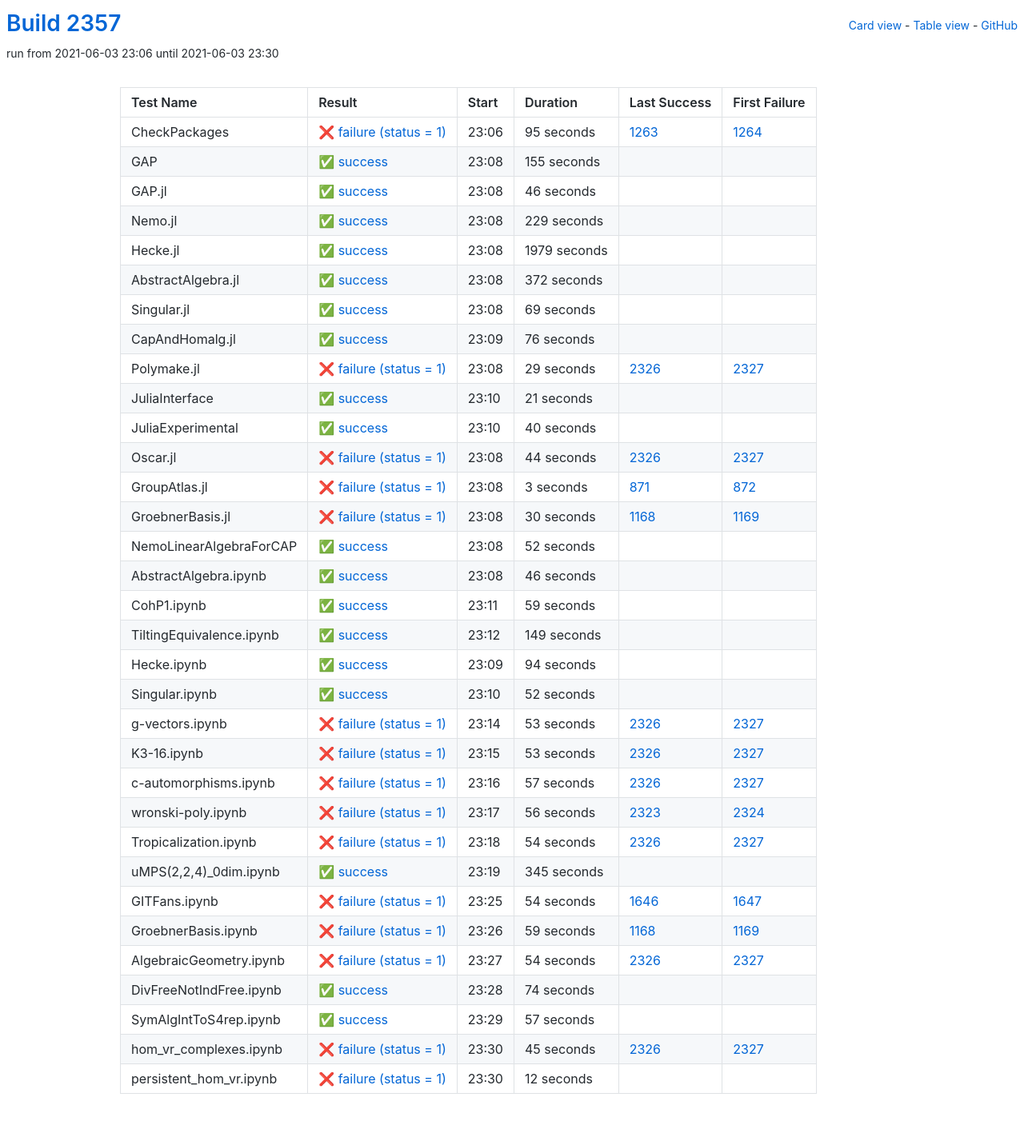
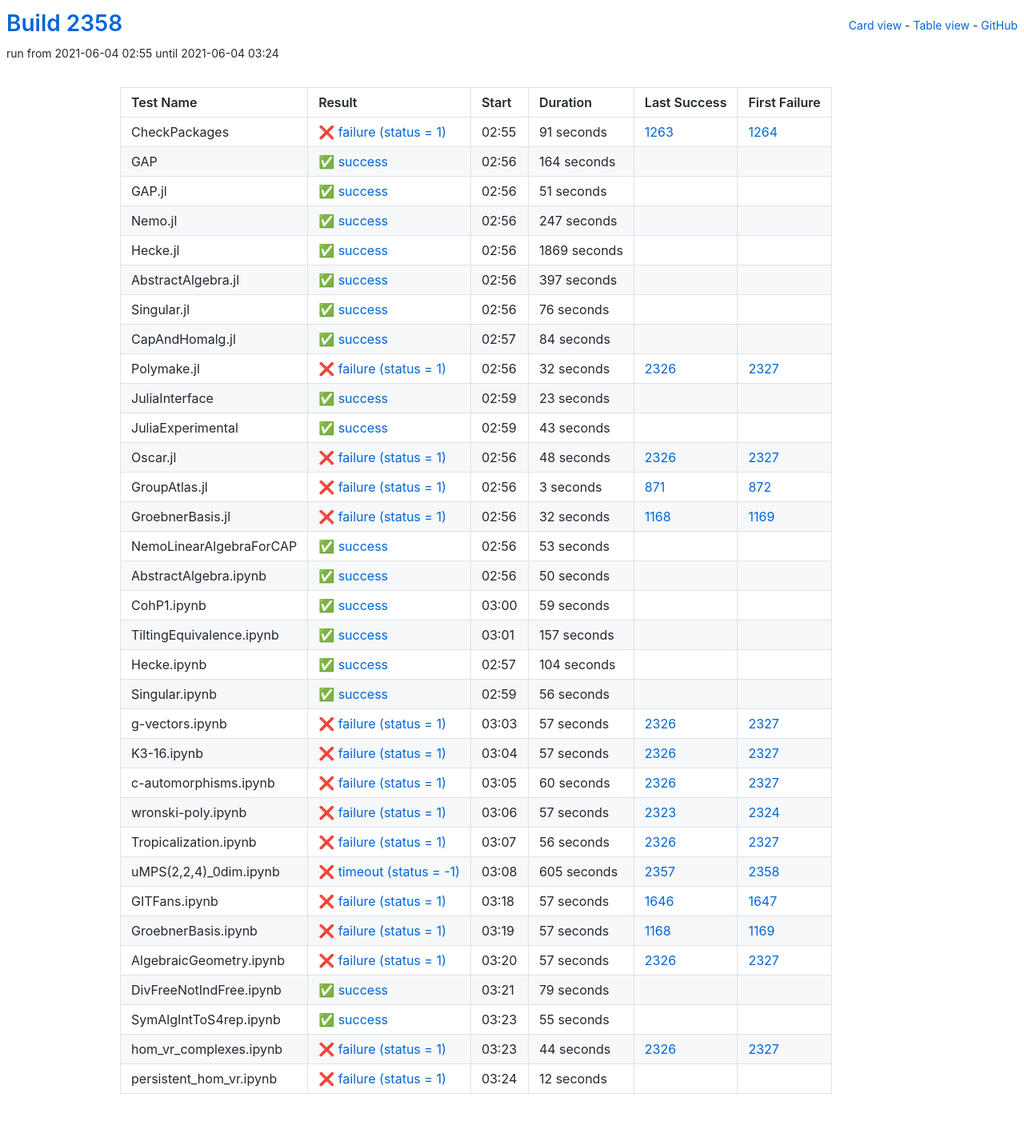
Before and after one commit to oscar-system/oscar-ci-status-stable, a Jekyll site: the page built from table.html, in a window 1280 px wide. Shown: the whole page at 80% size. Built offline with Jekyll 4.4.1, drawn with Linux system fonts in a browser that asks for light colours.

Commit message:
Build #2358

```diff
--- a/_data/ci.yml
+++ b/_data/ci.yml
@@ -1,6 +1,6 @@
 ---
-build: 2357
-build_url: https://oscarci.mathematik.uni-kl.de/job/oscar-stable/2357/
+build: 2358
+build_url: https://oscarci.mathematik.uni-kl.de/job/oscar-stable/2358/
 job: oscar-stable
 organization: oscar-system
 repo: oscar-ci-status-stable
@@ -8,92 +8,80 @@ repourl: https://github.com/oscar-system/oscar-ci-status-stable
 tests:
 - name: CheckPackages
   id: checkpackages
-  log: https://oscarci.mathematik.uni-kl.de/job/oscar-stable/2357/artifact/logs/build-2357/CheckPackages.log
-  start: 2021-06-03 23:06
+  log: https://oscarci.mathematik.uni-kl.de/job/oscar-stable/2358/artifact/logs/build-2358/CheckPackages.log
+  start: 2021-06-04 02:55
   success: false
   exitcode: 1
   status: failure
-  duration: 95
+  duration: 91
   last_success: 1263
   last_success_url: https://oscarci.mathematik.uni-kl.de/job/oscar-stable/1263/
   first_failure: 1264
   first_failure_url: https://oscarci.mathematik.uni-kl.de/job/oscar-stable/1264/
 - name: GAP
   id: gap
-  log: https://oscarci.mathematik.uni-kl.de/job/oscar-stable/2357/artifact/logs/build-2357/GAP.log
-  start: 2021-06-03 23:08
+  log: https://oscarci.mathematik.uni-kl.de/job/oscar-stable/2358/artifact/logs/build-2358/GAP.log
+  start: 2021-06-04 02:56
   success: true
   exitcode: 0
   status: success
-  duration: 155
+  duration: 164
   last_success: false
   last_success_url:
   first_failure: false
   first_failure_url:
 - name: GAP.jl
   id: gap-jl
-  log: https://oscarci.mathematik.uni-kl.de/job/oscar-stable/2357/artifact/logs/build-2357/GAP.jl.log
-  start: 2021-06-03 23:08
+  log: https://oscarci.mathematik.uni-kl.de/job/oscar-stable/2358/artifact/logs/build-2358/GAP.jl.log
+  start: 2021-06-04 02:56
   success: true
   exitcode: 0
   status: success
-  duration: 46
+  duration: 51
   last_success: false
   last_success_url:
   first_failure: false
   first_failure_url:
 - name: Nemo.jl
   id: nemo-jl
-  log: https://oscarci.mathematik.uni-kl.de/job/oscar-stable/2357/artifact/logs/build-2357/Nemo.jl.log
-  start: 2021-06-03 23:08
+  log: https://oscarci.mathematik.uni-kl.de/job/oscar-stable/2358/artifact/logs/build-2358/Nemo.jl.log
+  start: 2021-06-04 02:56
   success: true
   exitcode: 0
   status: success
-  duration: 229
+  duration: 247
   last_success: false
   last_success_url:
   first_failure: false
   first_failure_url:
 - name: Hecke.jl
   id: hecke-jl
-  log: https://oscarci.mathematik.uni-kl.de/job/oscar-stable/2357/artifact/logs/build-2357/Hecke.jl.log
-  start: 2021-06-03 23:08
+  log: https://oscarci.mathematik.uni-kl.de/job/oscar-stable/2358/artifact/logs/build-2358/Hecke.jl.log
+  start: 2021-06-04 02:56
   success: true
   exitcode: 0
   status: success
-  duration: 1979
+  duration: 1869
   last_success: false
   last_success_url:
   first_failure: false
   first_failure_url:
 - name: AbstractAlgebra.jl
   id: abstractalgebra-jl
-  log: https://oscarci.mathematik.uni-kl.de/job/oscar-stable/2357/artifact/logs/build-2357/AbstractAlgebra.jl.log
-  start: 2021-06-03 23:08
+  log: https://oscarci.mathematik.uni-kl.de/job/oscar-stable/2358/artifact/logs/build-2358/AbstractAlgebra.jl.log
+  start: 2021-06-04 02:56
   success: true
   exitcode: 0
   status: success
-  duration: 372
+  duration: 397
   last_success: false
   last_success_url:
   first_failure: false
   first_failure_url:
 - name: Singular.jl
   id: singular-jl
-  log: https://oscarci.mathematik.uni-kl.de/job/oscar-stable/2357/artifact/logs/build-2357/Singular.jl.log
-  start: 2021-06-03 23:08
-  success: true
-  exitcode: 0
-  status: success
-  duration: 69
-  last_success: false
-  last_success_url:
-  first_failure: false
-  first_failure_url:
-- name: CapAndHomalg.jl
-  id: capandhomalg-jl
-  log: https://oscarci.mathematik.uni-kl.de/job/oscar-stable/2357/artifact/logs/build-2357/CapAndHomalg.jl.log
-  start: 2021-06-03 23:09
+  log: https://oscarci.mathematik.uni-kl.de/job/oscar-stable/2358/artifact/logs/build-2358/Singular.jl.log
+  start: 2021-06-04 02:56
   success: true
   exitcode: 0
   status: success
@@ -102,58 +90,70 @@ tests:
   last_success_url:
   first_failure: false
   first_failure_url:
+- name: CapAndHomalg.jl
+  id: capandhomalg-jl
+  log: https://oscarci.mathematik.uni-kl.de/job/oscar-stable/2358/artifact/logs/build-2358/CapAndHomalg.jl.log
+  start: 2021-06-04 02:57
+  success: true
+  exitcode: 0
+  status: success
+  duration: 84
+  last_success: false
+  last_success_url:
+  first_failure: false
+  first_failure_url:
 - name: Polymake.jl
   id: polymake-jl
-  log: https://oscarci.mathematik.uni-kl.de/job/oscar-stable/2357/artifact/logs/build-2357/Polymake.jl.log
-  start: 2021-06-03 23:08
+  log: https://oscarci.mathematik.uni-kl.de/job/oscar-stable/2358/artifact/logs/build-2358/Polymake.jl.log
+  start: 2021-06-04 02:56
   success: false
   exitcode: 1
   status: failure
-  duration: 29
+  duration: 32
   last_success: 2326
   last_success_url: https://oscarci.mathematik.uni-kl.de/job/oscar-stable/2326/
   first_failure: 2327
   first_failure_url: https://oscarci.mathematik.uni-kl.de/job/oscar-stable/2327/
 - name: JuliaInterface
   id: juliainterface
-  log: https://oscarci.mathematik.uni-kl.de/job/oscar-stable/2357/artifact/logs/build-2357/JuliaInterface.log
-  start: 2021-06-03 23:10
+  log: https://oscarci.mathematik.uni-kl.de/job/oscar-stable/2358/artifact/logs/build-2358/JuliaInterface.log
+  start: 2021-06-04 02:59
   success: true
   exitcode: 0
   status: success
-  duration: 21
+  duration: 23
   last_success: false
   last_success_url:
   first_failure: false
   first_failure_url:
 - name: JuliaExperimental
   id: juliaexperimental
-  log: https://oscarci.mathematik.uni-kl.de/job/oscar-stable/2357/artifact/logs/build-2357/JuliaExperimental.log
-  start: 2021-06-03 23:10
+  log: https://oscarci.mathematik.uni-kl.de/job/oscar-stable/2358/artifact/logs/build-2358/JuliaExperimental.log
+  start: 2021-06-04 02:59
   success: true
   exitcode: 0
   status: success
-  duration: 40
+  duration: 43
   last_success: false
   last_success_url:
   first_failure: false
   first_failure_url:
 - name: Oscar.jl
   id: oscar-jl
-  log: https://oscarci.mathematik.uni-kl.de/job/oscar-stable/2357/artifact/logs/build-2357/Oscar.jl.log
-  start: 2021-06-03 23:08
+  log: https://oscarci.mathematik.uni-kl.de/job/oscar-stable/2358/artifact/logs/build-2358/Oscar.jl.log
+  start: 2021-06-04 02:56
   success: false
   exitcode: 1
   status: failure
-  duration: 44
+  duration: 48
   last_success: 2326
   last_success_url: https://oscarci.mathematik.uni-kl.de/job/oscar-stable/2326/
   first_failure: 2327
   first_failure_url: https://oscarci.mathematik.uni-kl.de/job/oscar-stable/2327/
 - name: GroupAtlas.jl
   id: groupatlas-jl
-  log: https://oscarci.mathematik.uni-kl.de/job/oscar-stable/2357/artifact/logs/build-2357/GroupAtlas.jl.log
-  start: 2021-06-03 23:08
+  log: https://oscarci.mathematik.uni-kl.de/job/oscar-stable/2358/artifact/logs/build-2358/GroupAtlas.jl.log
+  start: 2021-06-04 02:56
   success: false
   exitcode: 1
   status: failure
@@ -164,44 +164,44 @@ tests:
   first_failure_url: https://oscarci.mathematik.uni-kl.de/job/oscar-stable/872/
 - name: GroebnerBasis.jl
   id: groebnerbasis-jl
-  log: https://oscarci.mathematik.uni-kl.de/job/oscar-stable/2357/artifact/logs/build-2357/GroebnerBasis.jl.log
-  start: 2021-06-03 23:08
+  log: https://oscarci.mathematik.uni-kl.de/job/oscar-stable/2358/artifact/logs/build-2358/GroebnerBasis.jl.log
+  start: 2021-06-04 02:56
   success: false
   exitcode: 1
   status: failure
-  duration: 30
+  duration: 32
   last_success: 1168
   last_success_url: https://oscarci.mathematik.uni-kl.de/job/oscar-stable/1168/
   first_failure: 1169
   first_failure_url: https://oscarci.mathematik.uni-kl.de/job/oscar-stable/1169/
 - name: NemoLinearAlgebraForCAP
   id: nemolinearalgebraforcap
-  log: https://oscarci.mathematik.uni-kl.de/job/oscar-stable/2357/artifact/logs/build-2357/NemoLinearAlgebraForCAP.log
-  start: 2021-06-03 23:08
+  log: https://oscarci.mathematik.uni-kl.de/job/oscar-stable/2358/artifact/logs/build-2358/NemoLinearAlgebraForCAP.log
+  start: 2021-06-04 02:56
   success: true
   exitcode: 0
   status: success
-  duration: 52
+  duration: 53
   last_success: false
   last_success_url:
   first_failure: false
   first_failure_url:
 - name: AbstractAlgebra.ipynb
   id: abstractalgebra-ipynb
-  log: https://oscarci.mathematik.uni-kl.de/job/oscar-stable/2357/artifact/logs/build-2357/AbstractAlgebra.ipynb.log
-  start: 2021-06-03 23:08
+  log: https://oscarci.mathematik.uni-kl.de/job/oscar-stable/2358/artifact/logs/build-2358/AbstractAlgebra.ipynb.log
+  start: 2021-06-04 02:56
   success: true
   exitcode: 0
   status: success
-  duration: 46
+  duration: 50
   last_success: false
   last_success_url:
   first_failure: false
   first_failure_url:
 - name: CohP1.ipynb
   id: cohp1-ipynb
-  log: https://oscarci.mathematik.uni-kl.de/job/oscar-stable/2357/artifact/logs/build-2357/CohP1.ipynb.log
-  start: 2021-06-03 23:11
+  log: https://oscarci.mathematik.uni-kl.de/job/oscar-stable/2358/artifact/logs/build-2358/CohP1.ipynb.log
+  start: 2021-06-04 03:00
   success: true
   exitcode: 0
   status: success
@@ -212,68 +212,44 @@ tests:
   first_failure_url:
 - name: TiltingEquivalence.ipynb
   id: tiltingequivalence-ipynb
-  log: https://oscarci.mathematik.uni-kl.de/job/oscar-stable/2357/artifact/logs/build-2357/TiltingEquivalence.ipynb.log
-  start: 2021-06-03 23:12
+  log: https://oscarci.mathematik.uni-kl.de/job/oscar-stable/2358/artifact/logs/build-2358/TiltingEquivalence.ipynb.log
+  start: 2021-06-04 03:01
   success: true
   exitcode: 0
   status: success
-  duration: 149
+  duration: 157
   last_success: false
   last_success_url:
   first_failure: false
   first_failure_url:
 - name: Hecke.ipynb
   id: hecke-ipynb
-  log: https://oscarci.mathematik.uni-kl.de/job/oscar-stable/2357/artifact/logs/build-2357/Hecke.ipynb.log
-  start: 2021-06-03 23:09
+  log: https://oscarci.mathematik.uni-kl.de/job/oscar-stable/2358/artifact/logs/build-2358/Hecke.ipynb.log
+  start: 2021-06-04 02:57
   success: true
   exitcode: 0
   status: success
-  duration: 94
+  duration: 104
   last_success: false
   last_success_url:
   first_failure: false
   first_failure_url:
 - name: Singular.ipynb
   id: singular-ipynb
-  log: https://oscarci.mathematik.uni-kl.de/job/oscar-stable/2357/artifact/logs/build-2357/Singular.ipynb.log
-  start: 2021-06-03 23:10
+  log: https://oscarci.mathematik.uni-kl.de/job/oscar-stable/2358/artifact/logs/build-2358/Singular.ipynb.log
+  start: 2021-06-04 02:59
   success: true
   exitcode: 0
   status: success
-  duration: 52
+  duration: 56
   last_success: false
   last_success_url:
   first_failure: false
   first_failure_url:
 - name: g-vectors.ipynb
   id: g-vectors-ipynb
-  log: https://oscarci.mathematik.uni-kl.de/job/oscar-stable/2357/artifact/logs/build-2357/g-vectors.ipynb.log
-  start: 2021-06-03 23:14
-  success: false
-  exitcode: 1
-  status: failure
-  duration: 53
-  last_success: 2326
-  last_success_url: https://oscarci.mathematik.uni-kl.de/job/oscar-stable/2326/
-  first_failure: 2327
-  first_failure_url: https://oscarci.mathematik.uni-kl.de/job/oscar-stable/2327/
-- name: K3-16.ipynb
-  id: k3-16-ipynb
-  log: https://oscarci.mathematik.uni-kl.de/job/oscar-stable/2357/artifact/logs/build-2357/K3-16.ipynb.log
-  start: 2021-06-03 23:15
-  success: false
-  exitcode: 1
-  status: failure
-  duration: 53
-  last_success: 2326
-  last_success_url: https://oscarci.mathematik.uni-kl.de/job/oscar-stable/2326/
-  first_failure: 2327
-  first_failure_url: https://oscarci.mathematik.uni-kl.de/job/oscar-stable/2327/
-- name: c-automorphisms.ipynb
-  id: c-automorphisms-ipynb
-  log: https://oscarci.mathematik.uni-kl.de/job/oscar-stable/2357/artifact/logs/build-2357/c-automorphisms.ipynb.log
-  start: 2021-06-03 23:16
+  log: https://oscarci.mathematik.uni-kl.de/job/oscar-stable/2358/artifact/logs/build-2358/g-vectors.ipynb.log
+  start: 2021-06-04 03:03
   success: false
   exitcode: 1
   status: failure
@@ -282,118 +258,142 @@ tests:
   last_success_url: https://oscarci.mathematik.uni-kl.de/job/oscar-stable/2326/
   first_failure: 2327
   first_failure_url: https://oscarci.mathematik.uni-kl.de/job/oscar-stable/2327/
-- name: wronski-poly.ipynb
-  id: wronski-poly-ipynb
-  log: https://oscarci.mathematik.uni-kl.de/job/oscar-stable/2357/artifact/logs/build-2357/wronski-poly.ipynb.log
-  start: 2021-06-03 23:17
+- name: K3-16.ipynb
+  id: k3-16-ipynb
+  log: https://oscarci.mathematik.uni-kl.de/job/oscar-stable/2358/artifact/logs/build-2358/K3-16.ipynb.log
+  start: 2021-06-04 03:04
   success: false
   exitcode: 1
   status: failure
-  duration: 56
+  duration: 57
+  last_success: 2326
+  last_success_url: https://oscarci.mathematik.uni-kl.de/job/oscar-stable/2326/
+  first_failure: 2327
+  first_failure_url: https://oscarci.mathematik.uni-kl.de/job/oscar-stable/2327/
+- name: c-automorphisms.ipynb
+  id: c-automorphisms-ipynb
+  log: https://oscarci.mathematik.uni-kl.de/job/oscar-stable/2358/artifact/logs/build-2358/c-automorphisms.ipynb.log
+  start: 2021-06-04 03:05
+  success: false
+  exitcode: 1
+  status: failure
+  duration: 60
+  last_success: 2326
+  last_success_url: https://oscarci.mathematik.uni-kl.de/job/oscar-stable/2326/
+  first_failure: 2327
+  first_failure_url: https://oscarci.mathematik.uni-kl.de/job/oscar-stable/2327/
+- name: wronski-poly.ipynb
+  id: wronski-poly-ipynb
+  log: https://oscarci.mathematik.uni-kl.de/job/oscar-stable/2358/artifact/logs/build-2358/wronski-poly.ipynb.log
+  start: 2021-06-04 03:06
+  success: false
+  exitcode: 1
+  status: failure
+  duration: 57
   last_success: 2323
   last_success_url: https://oscarci.mathematik.uni-kl.de/job/oscar-stable/2323/
   first_failure: 2324
   first_failure_url: https://oscarci.mathematik.uni-kl.de/job/oscar-stable/2324/
 - name: Tropicalization.ipynb
   id: tropicalization-ipynb
-  log: https://oscarci.mathematik.uni-kl.de/job/oscar-stable/2357/artifact/logs/build-2357/Tropicalization.ipynb.log
-  start: 2021-06-03 23:18
+  log: https://oscarci.mathematik.uni-kl.de/job/oscar-stable/2358/artifact/logs/build-2358/Tropicalization.ipynb.log
+  start: 2021-06-04 03:07
   success: false
   exitcode: 1
   status: failure
-  duration: 54
+  duration: 56
   last_success: 2326
   last_success_url: https://oscarci.mathematik.uni-kl.de/job/oscar-stable/2326/
   first_failure: 2327
   first_failure_url: https://oscarci.mathematik.uni-kl.de/job/oscar-stable/2327/
 - name: uMPS(2,2,4)_0dim.ipynb
   id: umps-2-2-4-0dim-ipynb
-  log: https://oscarci.mathematik.uni-kl.de/job/oscar-stable/2357/artifact/logs/build-2357/uMPS-2-2-4-_0dim.ipynb.log
-  start: 2021-06-03 23:19
-  success: true
-  exitcode: 0
-  status: success
-  duration: 345
-  last_success: false
-  last_success_url:
-  first_failure: false
-  first_failure_url:
+  log: https://oscarci.mathematik.uni-kl.de/job/oscar-stable/2358/artifact/logs/build-2358/uMPS-2-2-4-_0dim.ipynb.log
+  start: 2021-06-04 03:08
+  success: false
+  exitcode: -1
+  status: timeout
+  duration: 605
+  last_success: 2357
+  last_success_url: https://oscarci.mathematik.uni-kl.de/job/oscar-stable/2357/
+  first_failure: 2358
+  first_failure_url: https://oscarci.mathematik.uni-kl.de/job/oscar-stable/2358/
 - name: GITFans.ipynb
   id: gitfans-ipynb
-  log: https://oscarci.mathematik.uni-kl.de/job/oscar-stable/2357/artifact/logs/build-2357/GITFans.ipynb.log
-  start: 2021-06-03 23:25
+  log: https://oscarci.mathematik.uni-kl.de/job/oscar-stable/2358/artifact/logs/build-2358/GITFans.ipynb.log
+  start: 2021-06-04 03:18
   success: false
   exitcode: 1
   status: failure
-  duration: 54
+  duration: 57
   last_success: 1646
   last_success_url: https://oscarci.mathematik.uni-kl.de/job/oscar-stable/1646/
   first_failure: 1647
   first_failure_url: https://oscarci.mathematik.uni-kl.de/job/oscar-stable/1647/
 - name: GroebnerBasis.ipynb
   id: groebnerbasis-ipynb
-  log: https://oscarci.mathematik.uni-kl.de/job/oscar-stable/2357/artifact/logs/build-2357/GroebnerBasis.ipynb.log
-  start: 2021-06-03 23:26
+  log: https://oscarci.mathematik.uni-kl.de/job/oscar-stable/2358/artifact/logs/build-2358/GroebnerBasis.ipynb.log
+  start: 2021-06-04 03:19
   success: false
   exitcode: 1
   status: failure
-  duration: 59
+  duration: 57
   last_success: 1168
   last_success_url: https://oscarci.mathematik.uni-kl.de/job/oscar-stable/1168/
   first_failure: 1169
   first_failure_url: https://oscarci.mathematik.uni-kl.de/job/oscar-stable/1169/
 - name: AlgebraicGeometry.ipynb
   id: algebraicgeometry-ipynb
-  log: https://oscarci.mathematik.uni-kl.de/job/oscar-stable/2357/artifact/logs/build-2357/AlgebraicGeometry.ipynb.log
-  start: 2021-06-03 23:27
+  log: https://oscarci.mathematik.uni-kl.de/job/oscar-stable/2358/artifact/logs/build-2358/AlgebraicGeometry.ipynb.log
+  start: 2021-06-04 03:20
   success: false
   exitcode: 1
   status: failure
-  duration: 54
+  duration: 57
   last_success: 2326
   last_success_url: https://oscarci.mathematik.uni-kl.de/job/oscar-stable/2326/
   first_failure: 2327
   first_failure_url: https://oscarci.mathematik.uni-kl.de/job/oscar-stable/2327/
 - name: DivFreeNotIndFree.ipynb
   id: divfreenotindfree-ipynb
-  log: https://oscarci.mathematik.uni-kl.de/job/oscar-stable/2357/artifact/logs/build-2357/DivFreeNotIndFree.ipynb.log
-  start: 2021-06-03 23:28
+  log: https://oscarci.mathematik.uni-kl.de/job/oscar-stable/2358/artifact/logs/build-2358/DivFreeNotIndFree.ipynb.log
+  start: 2021-06-04 03:21
   success: true
   exitcode: 0
   status: success
-  duration: 74
+  duration: 79
   last_success: false
   last_success_url:
   first_failure: false
   first_failure_url:
 - name: SymAlgIntToS4rep.ipynb
   id: symalginttos4rep-ipynb
-  log: https://oscarci.mathematik.uni-kl.de/job/oscar-stable/2357/artifact/logs/build-2357/SymAlgIntToS4rep.ipynb.log
-  start: 2021-06-03 23:29
+  log: https://oscarci.mathematik.uni-kl.de/job/oscar-stable/2358/artifact/logs/build-2358/SymAlgIntToS4rep.ipynb.log
+  start: 2021-06-04 03:23
   success: true
   exitcode: 0
   status: success
-  duration: 57
+  duration: 55
   last_success: false
   last_success_url:
   first_failure: false
   first_failure_url:
 - name: hom_vr_complexes.ipynb
   id: hom-vr-complexes-ipynb
-  log: https://oscarci.mathematik.uni-kl.de/job/oscar-stable/2357/artifact/logs/build-2357/hom_vr_complexes.ipynb.log
-  start: 2021-06-03 23:30
+  log: https://oscarci.mathematik.uni-kl.de/job/oscar-stable/2358/artifact/logs/build-2358/hom_vr_complexes.ipynb.log
+  start: 2021-06-04 03:23
   success: false
   exitcode: 1
   status: failure
-  duration: 45
+  duration: 44
   last_success: 2326
   last_success_url: https://oscarci.mathematik.uni-kl.de/job/oscar-stable/2326/
   first_failure: 2327
   first_failure_url: https://oscarci.mathematik.uni-kl.de/job/oscar-stable/2327/
 - name: persistent_hom_vr.ipynb
   id: persistent-hom-vr-ipynb
-  log: https://oscarci.mathematik.uni-kl.de/job/oscar-stable/2357/artifact/logs/build-2357/persistent_hom_vr.ipynb.log
-  start: 2021-06-03 23:30
+  log: https://oscarci.mathematik.uni-kl.de/job/oscar-stable/2358/artifact/logs/build-2358/persistent_hom_vr.ipynb.log
+  start: 2021-06-04 03:24
   success: false
   exitcode: 1
   status: failure
```
Also changed, not shown: README.md.
